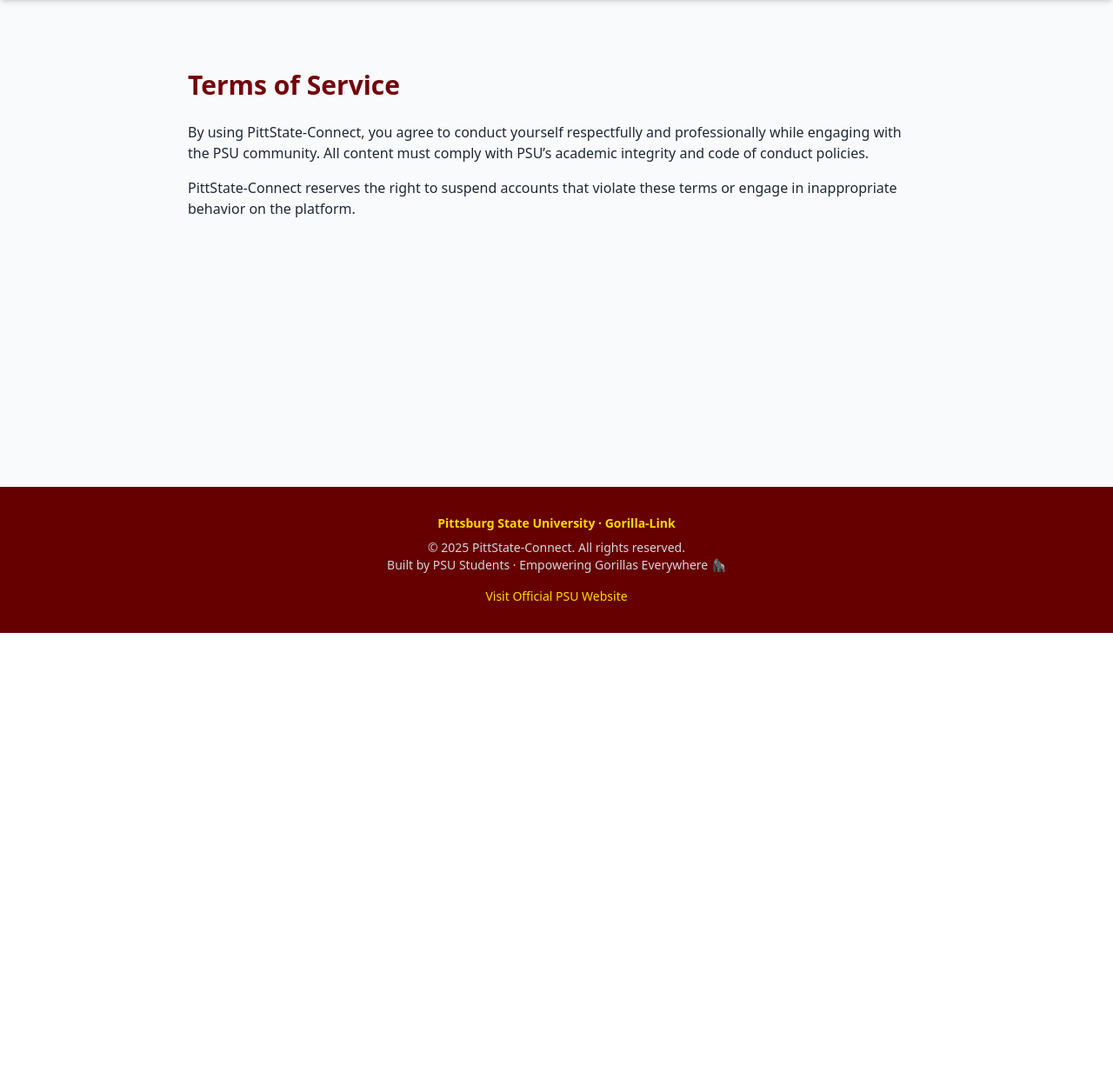
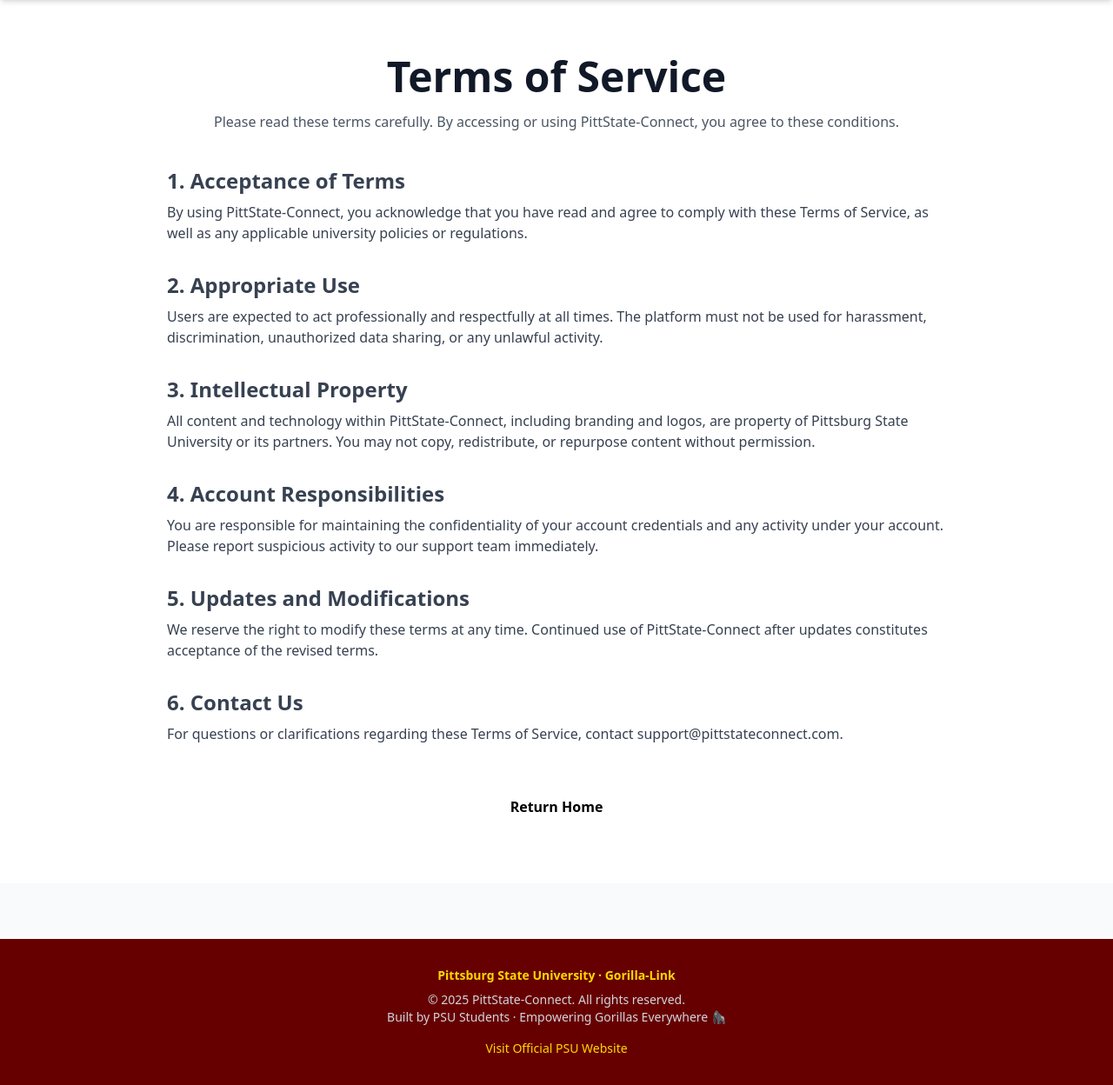
Before and after one commit to Cade-Cowdrey/Gorilla-Link, a Python web app: template templates/core/terms.html in a window 1280 px wide. Shown: the part 72-1320 px from the top of the page at 87% size. Before the commit the page ends 800 px from the top, so only its background shows below. Run offline with Jinja, Linux system fonts and the light colour scheme; the template is opened without the code that fills it, so the values that code supplies are empty; some libraries are stand-ins or nearby versions.

Commit message:
Update terms.html

```diff
--- a/templates/core/terms.html
+++ b/templates/core/terms.html
@@ -1,16 +1,71 @@
 {% extends "base.html" %}
 {% block title %}Terms of Service | PittState-Connect{% endblock %}
 {% block content %}
-<section class="py-20 max-w-4xl mx-auto px-6 text-gray-800">
-  <h1 class="text-3xl font-bold text-[#73000a] mb-6">Terms of Service</h1>
-  <p class="mb-4">
-    By using PittState-Connect, you agree to conduct yourself respectfully and professionally
-    while engaging with the PSU community. All content must comply with PSU’s academic integrity
-    and code of conduct policies.
-  </p>
-  <p>
-    PittState-Connect reserves the right to suspend accounts that violate these terms
-    or engage in inappropriate behavior on the platform.
-  </p>
+<section class="py-16 bg-white dark:bg-[#0f0f0f] text-gray-900 dark:text-gray-100 px-6">
+  <div class="container mx-auto max-w-4xl">
+    <div class="text-center mb-10">
+      <h1 class="text-4xl md:text-5xl font-bold text-psu-gold mb-4">Terms of Service</h1>
+      <p class="text-gray-600 dark:text-gray-300">
+        Please read these terms carefully. By accessing or using PittState-Connect, you agree to these conditions.
+      </p>
+    </div>
+
+    <div class="space-y-8 text-gray-700 dark:text-gray-300">
+      <div>
+        <h2 class="text-2xl font-semibold text-psu-gold mb-2">1. Acceptance of Terms</h2>
+        <p>
+          By using PittState-Connect, you acknowledge that you have read and agree to comply with these Terms of Service,
+          as well as any applicable university policies or regulations.
+        </p>
+      </div>
+
+      <div>
+        <h2 class="text-2xl font-semibold text-psu-gold mb-2">2. Appropriate Use</h2>
+        <p>
+          Users are expected to act professionally and respectfully at all times. The platform must not be used for harassment,
+          discrimination, unauthorized data sharing, or any unlawful activity.
+        </p>
+      </div>
+
+      <div>
+        <h2 class="text-2xl font-semibold text-psu-gold mb-2">3. Intellectual Property</h2>
+        <p>
+          All content and technology within PittState-Connect, including branding and logos, are property of Pittsburg State University
+          or its partners. You may not copy, redistribute, or repurpose content without permission.
+        </p>
+      </div>
+
+      <div>
+        <h2 class="text-2xl font-semibold text-psu-gold mb-2">4. Account Responsibilities</h2>
+        <p>
+          You are responsible for maintaining the confidentiality of your account credentials and any activity under your account.
+          Please report suspicious activity to our support team immediately.
+        </p>
+      </div>
+
+      <div>
+        <h2 class="text-2xl font-semibold text-psu-gold mb-2">5. Updates and Modifications</h2>
+        <p>
+          We reserve the right to modify these terms at any time. Continued use of PittState-Connect after updates
+          constitutes acceptance of the revised terms.
+        </p>
+      </div>
+
+      <div>
+        <h2 class="text-2xl font-semibold text-psu-gold mb-2">6. Contact Us</h2>
+        <p>
+          For questions or clarifications regarding these Terms of Service, contact
+          <a href="mailto:support@pittstateconnect.com" class="text-psu-gold hover:underline">support@pittstateconnect.com</a>.
+        </p>
+      </div>
+    </div>
+
+    <div class="mt-12 text-center">
+      <a href="{{ url_for('core.home') }}"
+         class="inline-block bg-psu-gold text-black font-semibold px-6 py-3 rounded-lg hover:bg-yellow-500 transition-all">
+        Return Home
+      </a>
+    </div>
+  </div>
 </section>
 {% endblock %}
```
